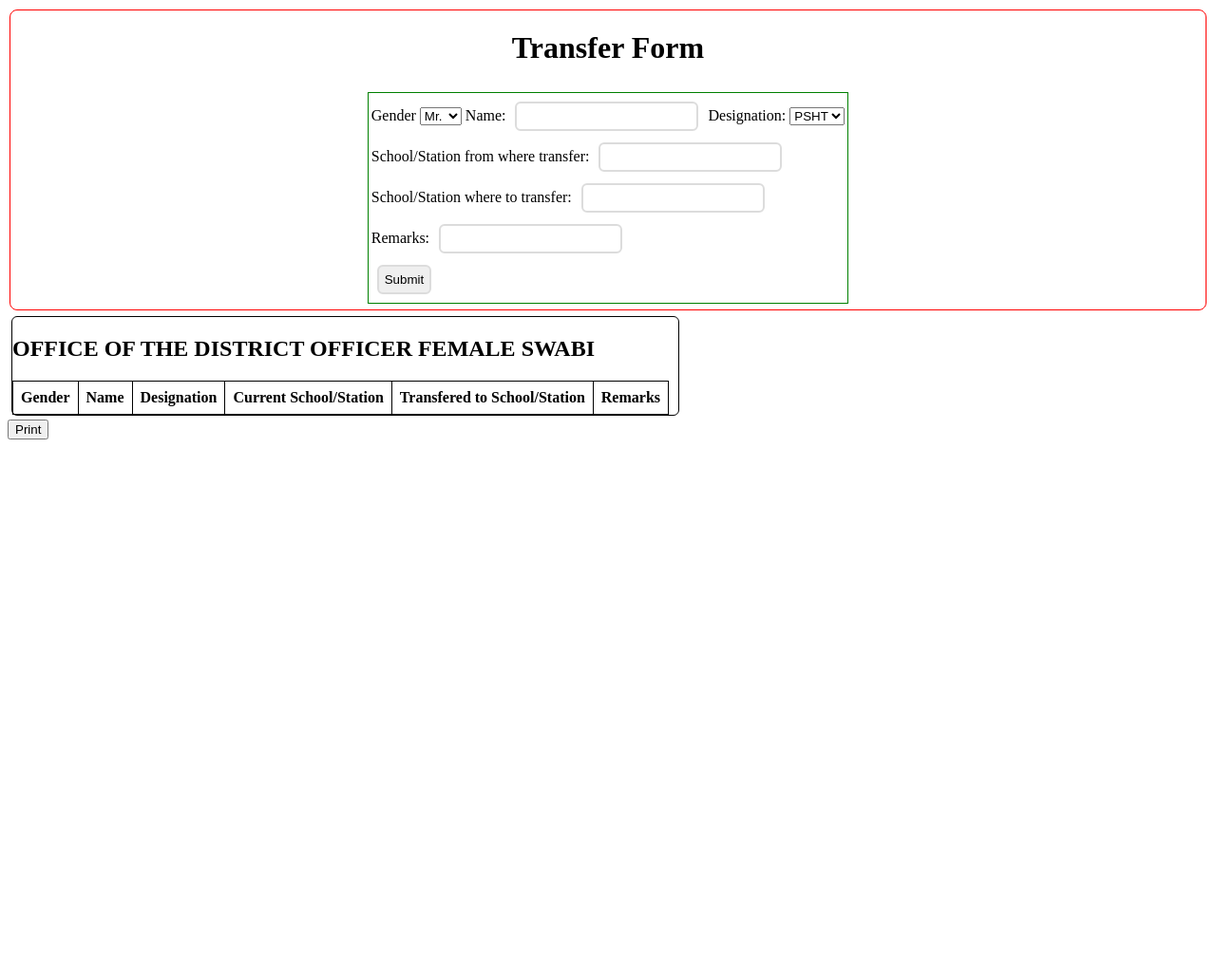
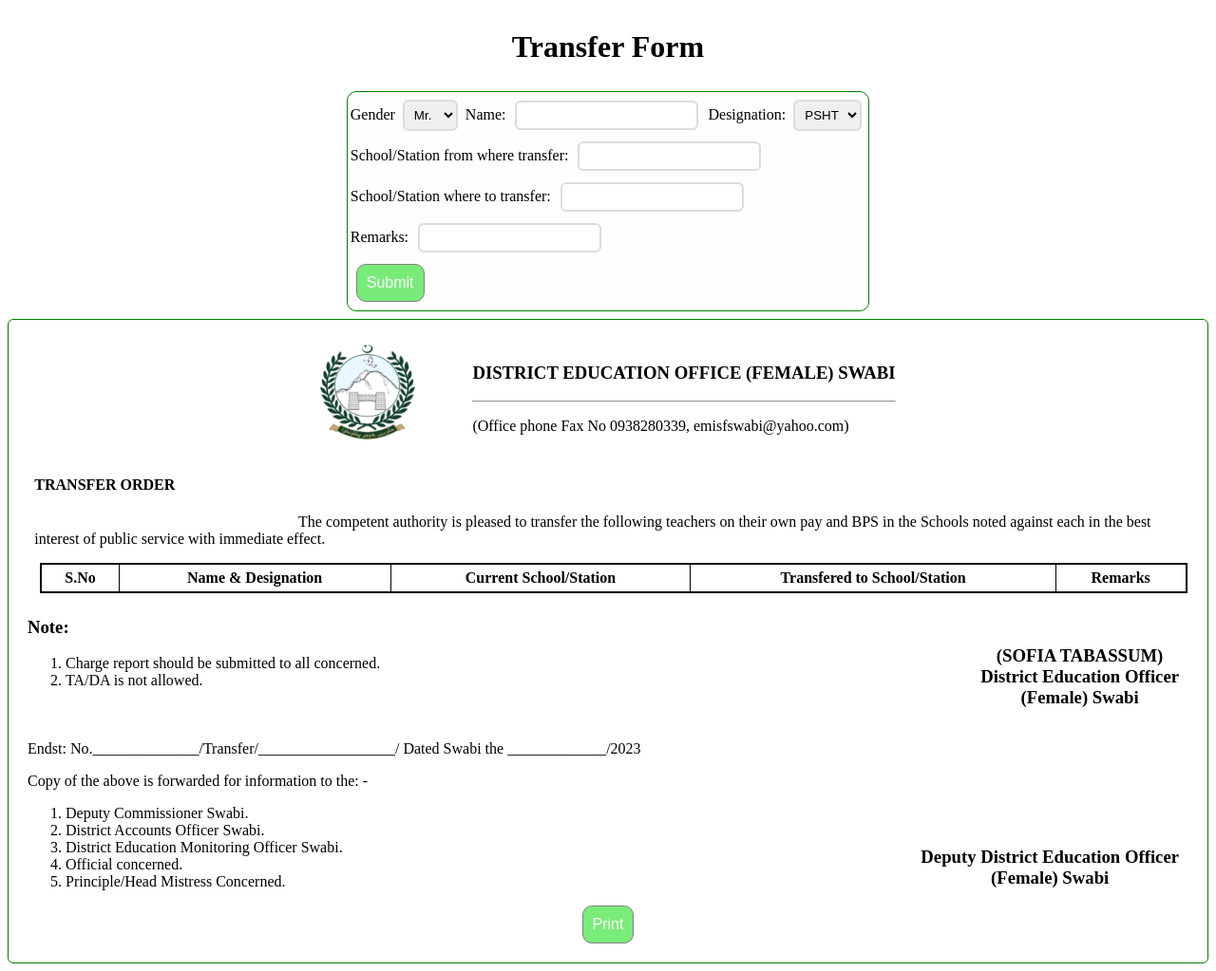
Before and after one commit to farhanmaneri/transferAplicationApp, a plain HTML site: page index.html in a window 1280 px wide. Shown: the whole page at 95% size. Before the commit the page ends 800 px from the top, so only its background shows below. Drawn offline with Linux system fonts and the light colour scheme.

Commit message:
changes made

```diff
--- a/app.js
+++ b/app.js
@@ -1,9 +1,8 @@
 
 const print = () => {
 
-  document.addEventListener('click', function() {
-    window.print();
-  })};
+  window.print();
+};
 
 
 
@@ -11,34 +10,28 @@ const print = () => {
 event.preventDefault()
 
     var gender = document.getElementById('gender').value;
-    console.log("gender value : ", gender);
     var name = document.getElementById('name').value;
-    console.log("name value : ", name);
-
     var designation = document.getElementById('designation').value;
-    console.log("designation value : ", designation);
-
     var current_station = document.getElementById('current_station').value;
-    console.log("current_station value : ", designation);
-
     var to_station = document.getElementById('to_station').value;
-    console.log("designation value : ", designation);
     var remarks = document.getElementById('remarks').value;
 
 
     var table = document.getElementById('dataTable').getElementsByTagName('tbody')[0];
+    var rowIndex = table.rows.length + 1; // Get the new rowIndex
     var newRow = table.insertRow();
 
-    var genderCell = newRow.insertCell(0);
+
+
+
+    var serialCell = newRow.insertCell(0)
     var nameCell = newRow.insertCell(1);
-    var designationCell = newRow.insertCell(2);
-    var current_stationCell = newRow.insertCell(3);
-    var to_stationCell = newRow.insertCell(4);
-    var remarksCell = newRow.insertCell(5);
+    var current_stationCell = newRow.insertCell(2);
+    var to_stationCell = newRow.insertCell(2);
+    var remarksCell = newRow.insertCell(4);
 
-    genderCell.innerHTML = gender;
-    nameCell.innerHTML = name;
-    designationCell.innerHTML = designation;
+    serialCell.innerHTML = rowIndex
+    nameCell.innerHTML = gender +" "+name  +","+" "+ designation
     current_stationCell.innerHTML = current_station;
     to_stationCell.innerHTML = to_station;
     remarksCell.innerHTML = remarks;
--- a/index.html
+++ b/index.html
@@ -14,22 +14,22 @@
     <!-- Gender -->
     <label for="gender">Gender</label>
     <select id="gender" name="title" form="Mr_Ms">
-      <option value="Mr">Mr.</option>
-      <option value="Ms">Ms.</option>
+      <option value="Mr.">Mr.</option>
+      <option value="Ms.">Ms.</option>
      </select>
         <label for="name">Name:</label>
-        <input type="text" id="name" name="name">
+        <input type="text" id="name" required name="name">
         <!-- Designation -->
         <label for="designation">Designation:</label>
-     <select id="designation" name="designation" form="Mr_Ms">
+     <select id="designation" name="designation"  form="Mr_Ms">
       <option value="PSHT">PSHT</option>
       <option value="SPST">SPST</option>
       <option value="PST">PST</option>
     </select><br>
     <label for="current_station">School/Station from where transfer:</label>
-    <input type="text" id="current_station" name="current_station">  <br>
+    <input type="text" id="current_station"required name="current_station">  <br>
     <label for="to_station">School/Station where to transfer:</label>
-    <input type="text" id="to_station" name="to_station"><br/>
+    <input type="text" id="to_station" required name="to_station"><br/>
     <label for="remarks">Remarks:</label>
     <input type="text" id="remarks" name="remarks"><br/>
     <input type="submit" id="submitButton"  value="Submit">
@@ -38,15 +38,25 @@
 </div>
 <div class="print_section" id="print_section">
 <div class="application_container">
+  <div class="application_header">
+    <image class="imageLogo" src="./public/logo.png"/>
+    <div class="DistrictText">
+
+      <h3>DISTRICT EDUCATION OFFICE (FEMALE) SWABI</h3><hr>
+      <p>(Office phone Fax No 0938280339, emisfswabi@yahoo.com)</p>
+    </div>
+  </div>
   <div>
-    <h2>OFFICE OF THE DISTRICT OFFICER FEMALE SWABI</h2>
-  </div>
+    <div>
+      <h4>TRANSFER ORDER</h4>
+      <p><span class="application_note">The competent authority is pleased to transfer the following teachers on their </span>
+     own pay and BPS in the Schools noted against each in the best interest of public service with immediate effect.</p>
+    </div>
   <table id="dataTable">
     <thead>
       <tr>
-        <th>Gender</th>
-          <th>Name</th>
-        <th>Designation</th>
+        <th>S.No</th>
+          <th>Name & Designation</th>
         <th>Current School/Station</th>
         <th>Transfered to School/Station</th>
         <th>Remarks</th>
@@ -56,8 +66,53 @@
     </tbody>
   </table>
 </div>
+<div class="dic">
+  <div class="note_stamp">
+  <div class="noteMaindiv">
+    <div class="noteDiv">
+  <h3>Note:</h3>	<ol>
+    <li> Charge report should be submitted to all concerned.</li>
+    <li>TA/DA is not allowed. </li>
+  </ol>
+</div>
+
+</div>
+<div class="Stamp">
+  <h3>
+  (SOFIA TABASSUM)  <br>
+  District Education Officer <br>
+          (Female) Swabi
+</h3>
+</div>
+</div>
+<div>
+
+  <p>Endst: No.______________/Transfer/__________________/       Dated Swabi the _____________/2023<br>
+</div>
+<div class="Endst_stamp">
+<div class="Endst">
+
+    Copy of the above is forwarded for information to the: -<br></p>
+  <ol>
+    <li>Deputy Commissioner Swabi.  </li>
+    <li>District Accounts Officer Swabi.</li>
+    <li>District Education Monitoring Officer Swabi.  </li>
+    <li>Official concerned. </li>
+    <li id="sdeo">SDEO (F) Concerned.   </li>
+    <li>Principle/Head Mistress Concerned.   </li>
+  </ol>
+</div>
+<div class="Stamp">
+  <h3>  Deputy District Education Officer<br>
+    (Female) Swabi</h3>
+</div>
+</div>
+</div>
   <button id="myButton" onclick="print()" >Print</button>
 </div>
+</div>
+
+
 
  </main>
 
--- a/styles.css
+++ b/styles.css
@@ -4,7 +4,7 @@
     flex-direction: column;
     align-items: center;
     width: 100%;
-    border: 1px solid red;
+    /* border: 1px solid red; */
     margin: 2px;
     border-radius: 8px;
     height:min-content;
@@ -15,7 +15,7 @@ main{
     flex-wrap: wrap;
 }
 @media print {
-    .Input_container {
+    .Input_container, #myButton {
       display: none;
     }
   }
@@ -27,6 +27,8 @@ main{
     border: 1px solid green;
     padding: 3px;
     margin: 6px;
+    border-radius: 10px;
+    background: rgba(255, 253, 253, 0.692);
 }
 input{
     padding: 6px;
@@ -34,23 +36,97 @@ input{
     border: 2px solid gainsboro;
     border-radius: 6px;
 }
-#Mr{
+#gender, #designation{
     padding: 6px;
     margin: 4px;
     border: 2px solid gainsboro;
     border-radius: 6px;
 }
+.print_section{
+  width: 100%;
+}
 .application_container{
-    border: 1px solid;
+  display: flex;
+  flex-direction: column;
+  align-items: center;
+    border: 1px solid green;
     border-radius: 6px;
-    margin: 4px;
-    width: 100%;
+    margin: auto;
+    width: auto;
+    padding: 20px;
+
+
+}
+.application_note{
+  margin-left: 23%;
 }
 
 table {
     border-collapse: collapse;
+    border: 2px solid black;
+    border-radius: 50px;
+    margin: 6px;
+    width: 100%;
   }
   th, td {
     border: 1px solid black;
-    padding: 8px;
+    padding: 5px;
   }
+  .noteMaindiv{
+    display: flex;
+    width: auto;
+    /* border: 1px solid red; */
+  }
+  .note_stamp{
+    display: flex;
+  }
+  .Endst_stamp{
+    display: flex;
+  }
+  .Endst{
+    width: auto;
+    /* border: 1px solid blue; */
+  }
+  .Stamp{
+    display: flex;
+    align-self: end;
+    width: 300px;
+    margin-left: auto;
+    width: 50%;
+text-align: center;
+margin-right: 10px;
+margin-top: 30px;
+  }
+  .Stamp{
+width: fit-content;
+    /* border: 1px solid rebeccapurple; */
+  }
+  .dic{
+    width: 100%;
+  }
+
+.application_header{
+  padding: 2px;
+  margin: 4px ;
+  display: flex;
+}
+.DistrictText{
+  margin-left: 10px;
+}
+#sdeo{
+  display: none;
+}
+.imageLogo{
+  width: 100px;
+  margin-right: 50px;
+  height: 100px;
+  /* margin: 10px 25px 5px 0px; */
+}
+#submitButton, #myButton {
+  background-color: rgb(121, 235, 121);
+  color: white;
+  font-size: medium;
+  border: 1px solid gray;
+  border-radius: 10px;
+  padding: 10px;
+}
```
Also changed, not shown: public/logo.png (added).
